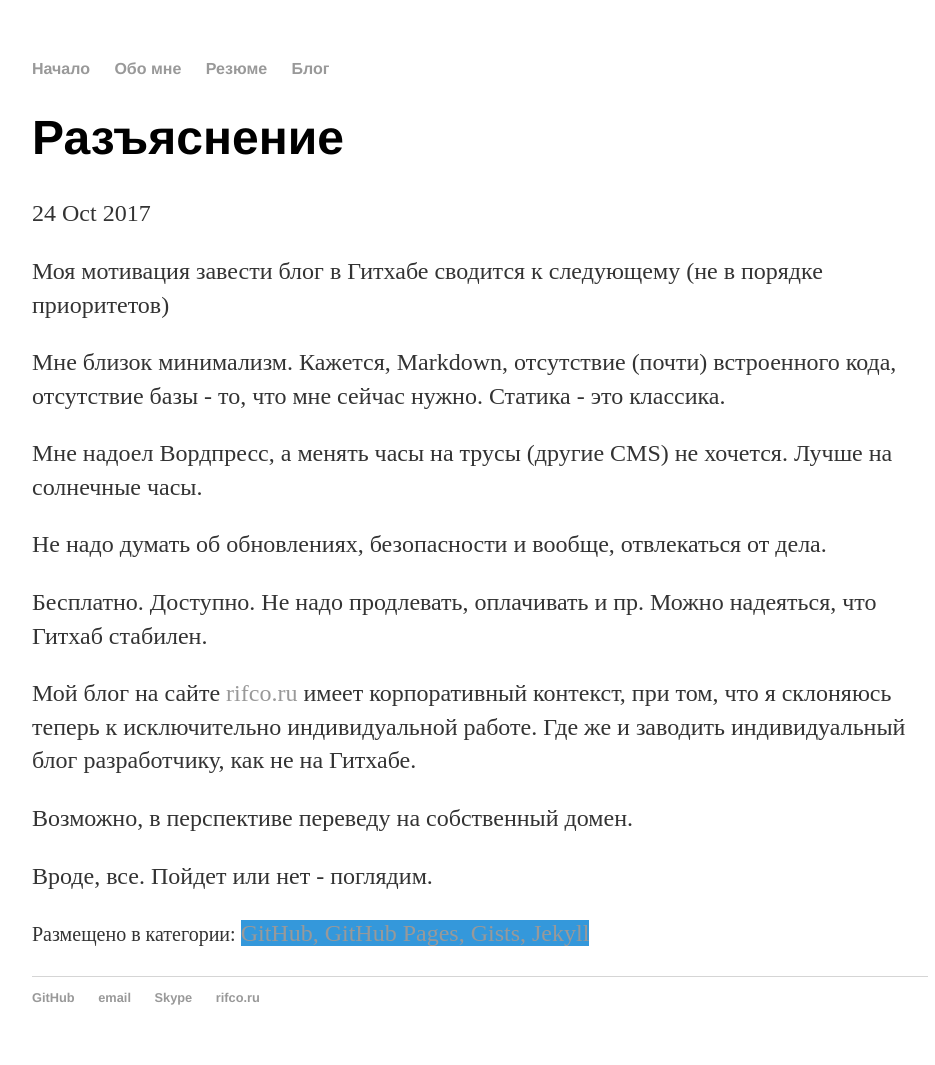
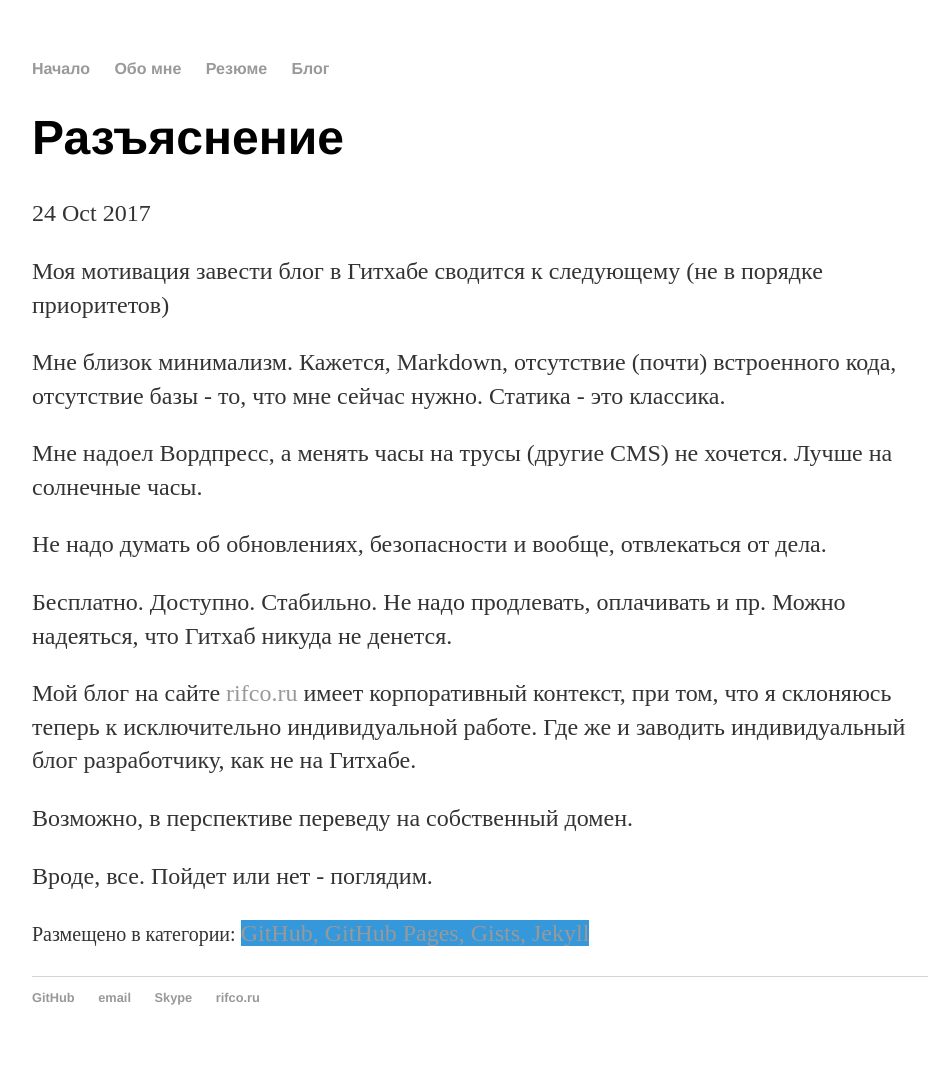
Before and after one commit to komstin/komstin.github.io, a Jekyll site: the page built from _posts/2017-10-24-Разъяснение.md, in a window 1280 px wide. Shown: the whole page, without its empty margins (160-1095 px from the left). Built offline with Jekyll 4.4.1, drawn with Linux system fonts in a browser that asks for light colours.

Commit message:
Update 2017-10-24-Разъяснение.md

```diff
--- a/_posts/2017-10-24-Разъяснение.md
+++ b/_posts/2017-10-24-Разъяснение.md
@@ -13,7 +13,7 @@ category: github
 
 Не надо думать об обновлениях, безопасности и вообще, отвлекаться от дела.
 
-Бесплатно. Доступно. Не надо продлевать, оплачивать и пр. Можно надеяться, что Гитхаб стабилен.
+Бесплатно. Доступно. Стабильно. Не надо продлевать, оплачивать и пр. Можно надеяться, что Гитхаб никуда не денется.
 
 Мой блог на сайте [rifco.ru](https://rifco.ru/blog) имеет корпоративный контекст, при том, что я склоняюсь теперь к исключительно индивидуальной работе. Где же и заводить индивидуальный блог разработчику, как не на Гитхабе.
 
```
